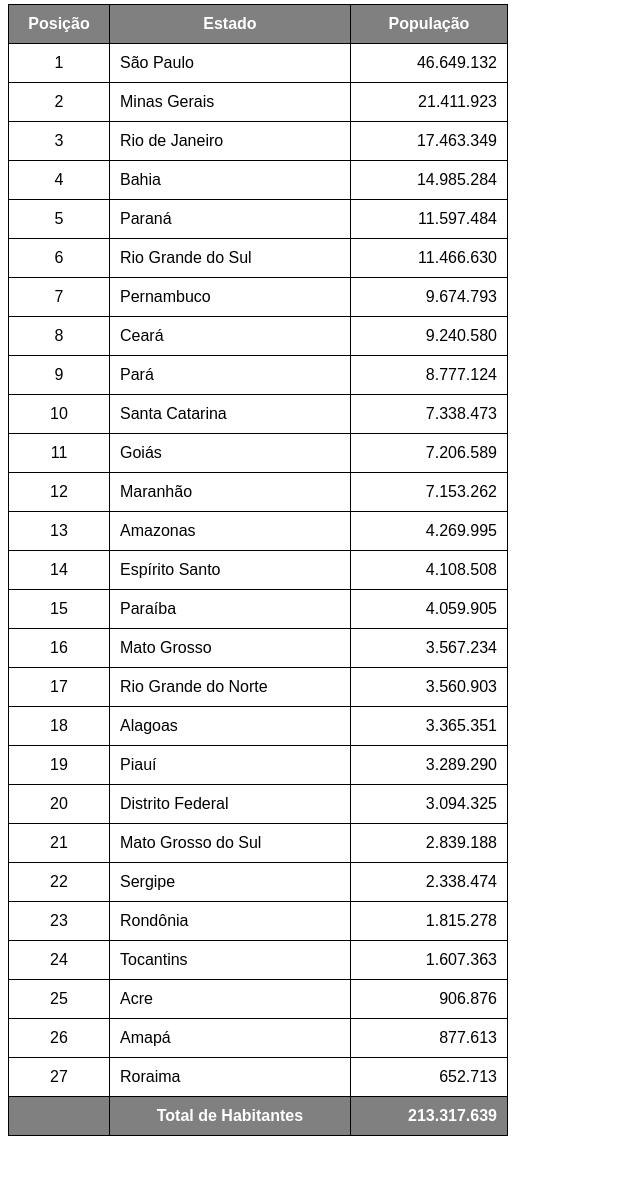
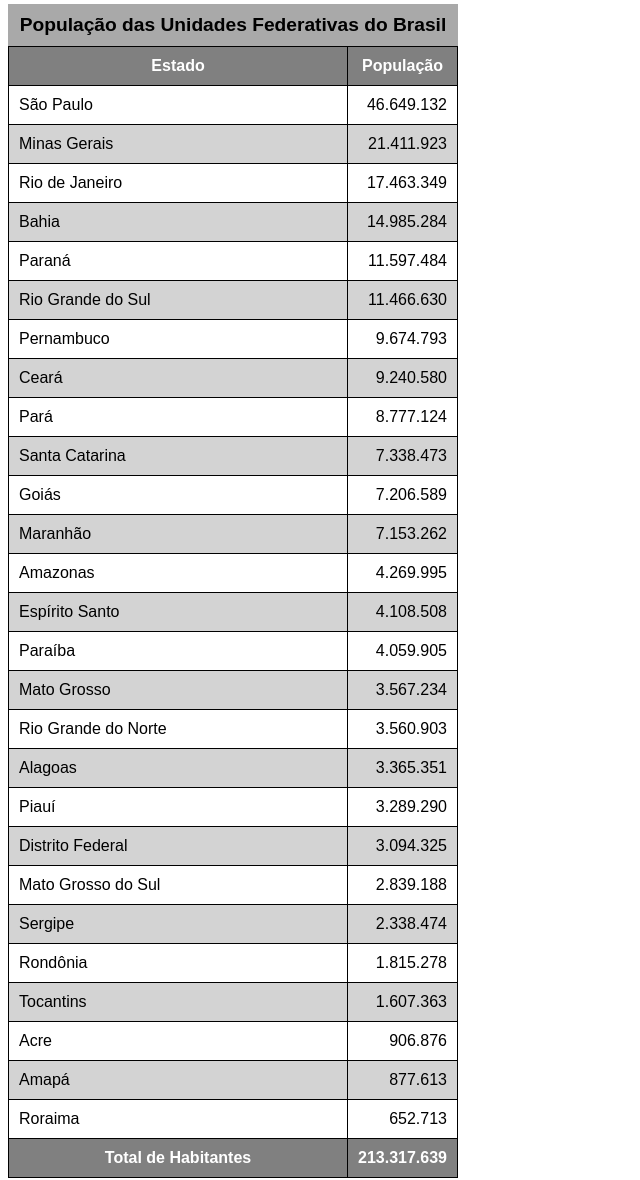
Before and after one commit to jhonseloi/html5-css3, a plain HTML site: page exercicios/ex023/tabela002.html in a window 1280 px wide. Shown: the part 76-1256 px from the top of the page, without its empty margins (0-640 px from the left). Before the commit the page ends 1220 px from the top, so only its background shows below. Drawn offline with Linux system fonts and the light colour scheme.

Commit message:
atualização

```diff
--- a/exercicios/ex023/tabela002.html
+++ b/exercicios/ex023/tabela002.html
@@ -12,14 +12,29 @@
     }
 
     table {
-        width: 500px;
+        width: 450px;
         height: 50px;
         border-collapse: collapse;
+    }
+
+    caption {
+        background-color: DARKgrey;
+        font-size: 1.2em;
+        font-weight: bolder;
+        padding: 10px;
     }
 
     thead, tfoot {
         background-color: grey;
         color: white;
+    }
+
+    tbody tr:nth-child(odd) { /*odd = 2n-1*/
+        background-color: white;
+    }
+
+    tbody tr:nth-child(even) { /*even = 2n*/
+        background-color: lightgrey;
     }
 
     th, td {
@@ -30,17 +45,13 @@
     td.numero {
         text-align: right;
     }
-
-    td.posicao {
-        width: 80px;
-        text-align: center;
-    }
 </style>
 <body>
     <h1>Uso de tabelas grandes</h1>
     <!--
         ANATOMIA PARA TABELAS GRANDES
         TABLE
+            CAPTION
             THEAD
                 tr, td, th
             TBODY
@@ -49,154 +60,126 @@
                 tr, td, th
     -->
     <table>
+        <caption>População das Unidades Federativas do Brasil</caption>
         <thead>
             <tr>
-                <th>Posição</th>
-                <th>Estado</th>
-                <th>População</th>
+                <th scope="col">Estado</th>
+                <th scope="col" style="width: 50px;">População</th>
             </tr>
         </thead>
         <tbody>
             <tr>
-                <td class="posicao">1</td>
                 <td>São Paulo</td>
                 <td class="numero">46.649.132</td>
             </tr>
             <tr>
-                <td class="posicao">2</td>
                 <td>Minas Gerais</td>
                 <td class="numero">21.411.923</td>
             </tr>
             <tr>
-                <td class="posicao">3</td>
                 <td>Rio de Janeiro</td>
                 <td class="numero">17.463.349</td>
             </tr>
             <tr>
-                <td class="posicao">4</td>
                 <td>Bahia</td>
                 <td class="numero">14.985.284</td>
             </tr>
             <tr>
-                <td class="posicao">5</td>
                 <td>Paraná</td>
                 <td class="numero">11.597.484</td>
             </tr>
             <tr>
-                <td class="posicao">6</td>
                 <td>Rio Grande do Sul</td>
                 <td class="numero">11.466.630</td>
             </tr>
             <tr>
-                <td class="posicao">7</td>
                 <td>Pernambuco</td>
                 <td class="numero">9.674.793</td>
             </tr>
             <tr>
-                <td class="posicao">8</td>
                 <td>Ceará</td>
                 <td class="numero">9.240.580</td>
             </tr>
             <tr>
-                <td class="posicao">9</td>
                 <td>Pará</td>
                 <td class="numero">8.777.124</td>
             </tr>
             <tr>
-                <td class="posicao">10</td>
                 <td>Santa Catarina</td>
                 <td class="numero">7.338.473</td>
             </tr>
             <tr>
-                <td class="posicao">11</td>
                 <td>Goiás</td>
                 <td class="numero">7.206.589</td>
             </tr>
             <tr>
-                <td class="posicao">12</td>
                 <td>Maranhão</td>
                 <td class="numero">7.153.262</td>
             </tr>
             <tr>
-                <td class="posicao">13</td>
                 <td>Amazonas</td>
                 <td class="numero">4.269.995</td>
             </tr>
             <tr>
-                <td class="posicao">14</td>
                 <td>Espírito Santo</td>
                 <td class="numero">4.108.508</td>
             </tr>
             <tr>
-                <td class="posicao">15</td>
                 <td>Paraíba</td>
                 <td class="numero">4.059.905</td>
             </tr>
             <tr>
-                <td class="posicao">16</td>
                 <td>Mato Grosso</td>
                 <td class="numero">3.567.234</td>
             </tr>
             <tr>
-                <td class="posicao">17</td>
                 <td>Rio Grande do Norte</td>
                 <td class="numero">3.560.903</td>
             </tr>
             <tr>
-                <td class="posicao">18</td>
                 <td>Alagoas</td>
                 <td class="numero">3.365.351</td>
             </tr>
             <tr>
-                <td class="posicao">19</td>
                 <td>Piauí</td>
                 <td class="numero">3.289.290</td>
             </tr>
             <tr>
-                <td class="posicao">20</td>
                 <td>Distrito Federal</td>
                 <td class="numero">3.094.325</td>
             </tr>
             <tr>
-                <td class="posicao">21</td>
                 <td>Mato Grosso do Sul</td>
                 <td class="numero">2.839.188</td>
             </tr>
             <tr>
-                <td class="posicao">22</td>
                 <td>Sergipe</td>
                 <td class="numero">2.338.474</td>
             </tr>
             <tr>
-                <td class="posicao">23</td>
                 <td>Rondônia</td>
                 <td class="numero">1.815.278</td>
             </tr>
             <tr>
-                <td class="posicao">24</td>
                 <td>Tocantins</td>
                 <td class="numero">1.607.363</td>
             </tr>
             <tr>
-                <td class="posicao">25</td>
                 <td>Acre</td>
                 <td class="numero">906.876</td>
             </tr>
             <tr>
-                <td class="posicao">26</td>
                 <td>Amapá</td>
                 <td class="numero">877.613</td>
             </tr>
             <tr>
-                <td class="posicao">27</td>
                 <td>Roraima</td>
                 <td class="numero">652.713</td>
             </tr>
         </tbody>
         <tfoot>
             <tr>
-                <th></th>
-                <th>Total de Habitantes</th>
+                <th scope="row">Total de Habitantes</th>
                 <td class="numero"><strong>213.317.639</strong></td>
             </tr>
         </tfoot>
```
